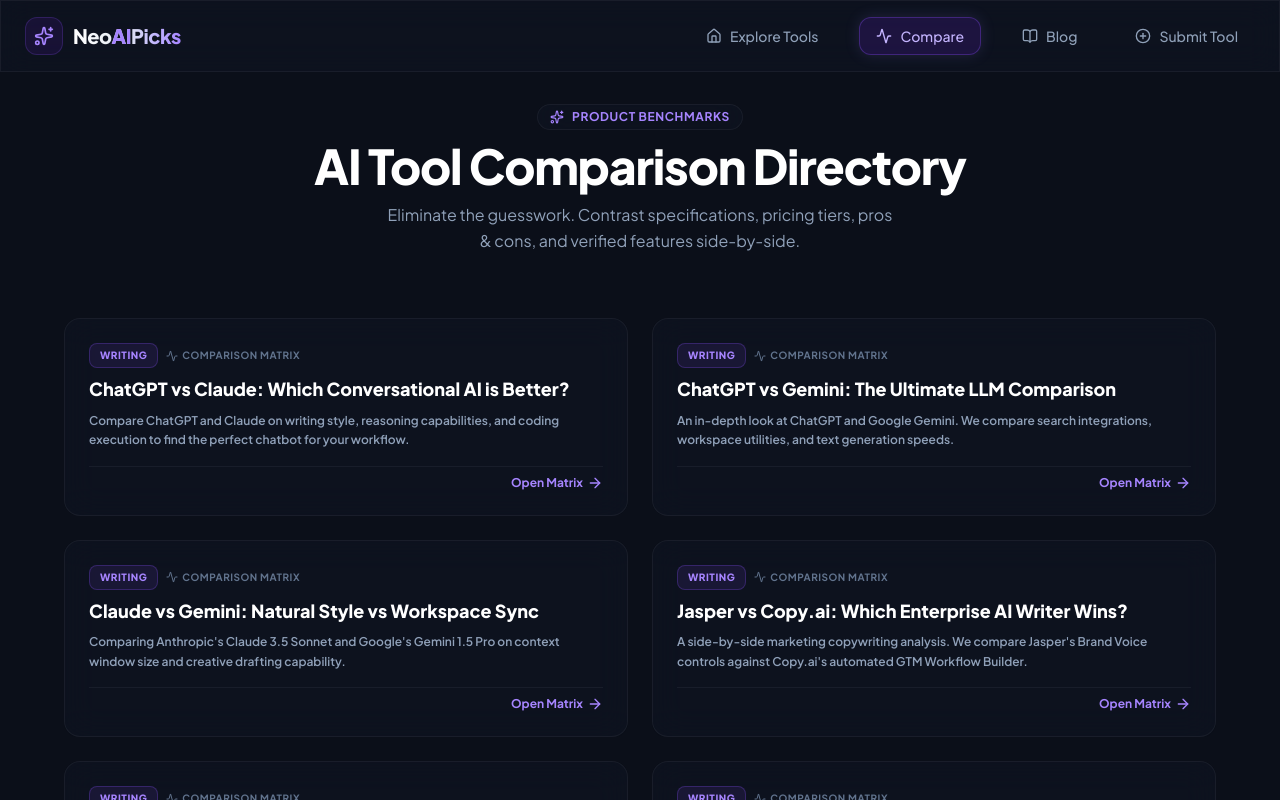
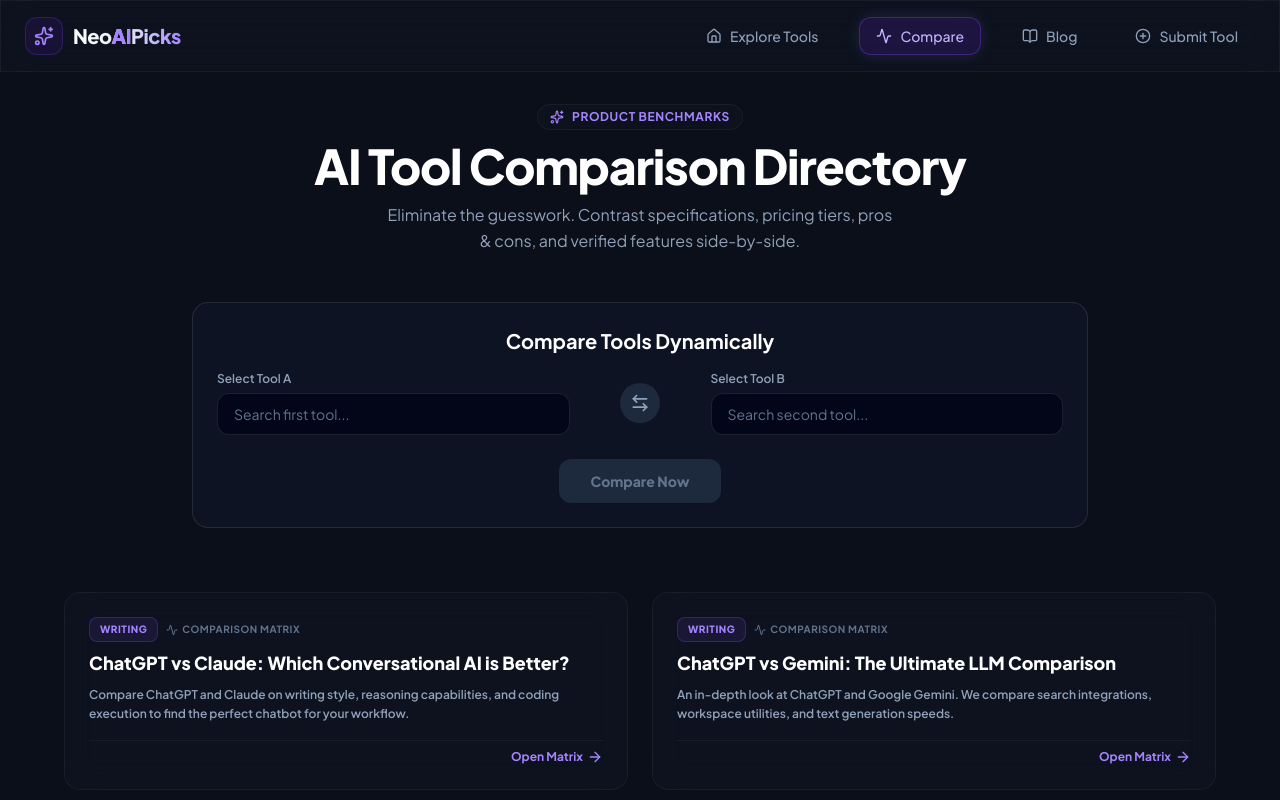
Before and after one commit to repairhub123/neo-ai-picks, a React (Vite) app: page / in a window 1280 px wide. Both pictures are taken after a click on the button "Compare". Shown: the top 800 px of the page. Built offline with nearby package versions, Linux system fonts and the light colour scheme.

Commit message:
Implement Dynamic Compare Builder with searchable dropdowns, duplicate selection prevention, auto-swap, and dynamic routing/rendering support

```diff
--- a/src/App.tsx
+++ b/src/App.tsx
@@ -222,7 +222,7 @@
           />
         );
       case 'compare':
-        return <CompareFeed navigateTo={navigateTo} />;
+        return <CompareFeed tools={tools} navigateTo={navigateTo} />;
       case 'compare-detail':
         return (
           <CompareDetail
--- a/src/pages/CompareFeed.tsx
+++ b/src/pages/CompareFeed.tsx
@@ -1,13 +1,77 @@
-import React from 'react';
+import React, { useState, useEffect, useRef } from 'react';
 import { comparisonPairs } from '../data/comparisons';
-import { ArrowRight, Sparkles, Activity } from 'lucide-react';
+import { ArrowRight, Sparkles, Activity, ArrowLeftRight } from 'lucide-react';
 import SEO from '../components/SEO';
+import type { AITool } from '../components/ToolCard';
 
 interface CompareFeedProps {
+  tools: AITool[];
   navigateTo: (tab: string, arg?: string) => void;
 }
 
-export const CompareFeed: React.FC<CompareFeedProps> = ({ navigateTo }) => {
+export const CompareFeed: React.FC<CompareFeedProps> = ({ tools = [], navigateTo }) => {
+  const [selectedToolA, setSelectedToolA] = useState<AITool | null>(null);
+  const [selectedToolB, setSelectedToolB] = useState<AITool | null>(null);
+  const [searchQueryA, setSearchQueryA] = useState('');
+  const [searchQueryB, setSearchQueryB] = useState('');
+  const [showDropdownA, setShowDropdownA] = useState(false);
+  const [showDropdownB, setShowDropdownB] = useState(false);
+
+  const dropdownRefA = useRef<HTMLDivElement>(null);
+  const dropdownRefB = useRef<HTMLDivElement>(null);
+
+  useEffect(() => {
+    const handleClickOutside = (event: MouseEvent) => {
+      if (dropdownRefA.current && !dropdownRefA.current.contains(event.target as Node)) {
+        setShowDropdownA(false);
+      }
+      if (dropdownRefB.current && !dropdownRefB.current.contains(event.target as Node)) {
+        setShowDropdownB(false);
+      }
+    };
+    document.addEventListener('mousedown', handleClickOutside);
+    return () => {
+      document.removeEventListener('mousedown', handleClickOutside);
+    };
+  }, []);
+
+  const filteredToolsA = tools.filter((t) => {
+    const query = searchQueryA.toLowerCase().trim();
+    const isSelectedInB = selectedToolB && t.id === selectedToolB.id;
+    return !isSelectedInB && (query === '' || t.name.toLowerCase().includes(query) || t.category.toLowerCase().includes(query));
+  });
+
+  const filteredToolsB = tools.filter((t) => {
+    const query = searchQueryB.toLowerCase().trim();
+    const isSelectedInA = selectedToolA && t.id === selectedToolA.id;
+    return !isSelectedInA && (query === '' || t.name.toLowerCase().includes(query) || t.category.toLowerCase().includes(query));
+  });
+
+  const handleSwap = () => {
+    const tempTool = selectedToolA;
+    setSelectedToolA(selectedToolB);
+    setSearchQueryA(selectedToolB ? selectedToolB.name : '');
+    setSelectedToolB(tempTool);
+    setSearchQueryB(tempTool ? tempTool.name : '');
+  };
+
+  const handleCompare = () => {
+    if (!selectedToolA || !selectedToolB) return;
+    const idA = selectedToolA.id;
+    const idB = selectedToolB.id;
+
+    // Check if predefined comparison exists: either idA-vs-idB or idB-vs-idA
+    const existingPair = comparisonPairs.find(
+      (p) => (p.toolAId === idA && p.toolBId === idB) || (p.toolAId === idB && p.toolBId === idA)
+    );
+
+    if (existingPair) {
+      navigateTo(`compare/${existingPair.id}`);
+    } else {
+      navigateTo(`compare/${idA}-vs-${idB}`);
+    }
+  };
+
   // Structured Data: WebPage / Directory Schema
   const directorySchema = {
     "@context": "https://schema.org",
@@ -42,6 +106,115 @@
           <p className="text-sm md:text-base text-slate-400 max-w-lg mx-auto leading-relaxed">
             Eliminate the guesswork. Contrast specifications, pricing tiers, pros & cons, and verified features side-by-side.
           </p>
+        </div>
+
+        {/* COMPARE BUILDER */}
+        <div className="bg-slate-900/60 border border-white/10 rounded-2xl p-6 space-y-4 max-w-4xl mx-auto z-40 relative">
+          <h2 className="text-xl font-bold text-white text-center">Compare Tools Dynamically</h2>
+          <div className="flex flex-col md:flex-row items-center gap-4 justify-between">
+            {/* Tool A Searchable Dropdown */}
+            <div ref={dropdownRefA} className="relative w-full md:w-5/12">
+              <label className="block text-xs font-semibold text-slate-400 mb-1.5">Select Tool A</label>
+              <input
+                type="text"
+                placeholder="Search first tool..."
+                value={searchQueryA}
+                onFocus={() => setShowDropdownA(true)}
+                onChange={(e) => {
+                  setSearchQueryA(e.target.value);
+                  setSelectedToolA(null);
+                  setShowDropdownA(true);
+                }}
+                className="w-full bg-slate-950 border border-white/10 rounded-xl px-4 py-2.5 text-white placeholder-slate-500 focus:outline-none focus:border-violet-500 text-sm"
+              />
+              {showDropdownA && (
+                <div className="absolute top-full left-0 right-0 mt-1.5 z-50 bg-slate-950 border border-white/10 rounded-xl shadow-2xl max-h-60 overflow-y-auto divide-y divide-white/5">
+                  {filteredToolsA.length > 0 ? (
+                    filteredToolsA.map((tool) => (
+                      <div
+                        key={tool.id}
+                        onClick={() => {
+                          setSelectedToolA(tool);
+                          setSearchQueryA(tool.name);
+                          setShowDropdownA(false);
+                        }}
+                        className="px-4 py-2 hover:bg-white/5 cursor-pointer text-slate-300 hover:text-white text-sm flex justify-between"
+                      >
+                        <span className="font-semibold">{tool.name}</span>
+                        <span className="text-xs text-slate-500">{tool.category}</span>
+                      </div>
+                    ))
+                  ) : (
+                    <div className="px-4 py-2 text-slate-500 text-xs text-center">No tools found</div>
+                  )}
+                </div>
+              )}
+            </div>
+
+            {/* Swap Button */}
+            <button
+              onClick={handleSwap}
+              type="button"
+              className="p-2.5 rounded-full bg-slate-800 hover:bg-slate-700 text-slate-400 hover:text-white transition-all cursor-pointer flex-shrink-0"
+              title="Swap selection"
+            >
+              <ArrowLeftRight className="w-5 h-5" />
+            </button>
+
+            {/* Tool B Searchable Dropdown */}
+            <div ref={dropdownRefB} className="relative w-full md:w-5/12">
+              <label className="block text-xs font-semibold text-slate-400 mb-1.5">Select Tool B</label>
+              <input
+                type="text"
+                placeholder="Search second tool..."
+                value={searchQueryB}
+                onFocus={() => setShowDropdownB(true)}
+                onChange={(e) => {
+                  setSearchQueryB(e.target.value);
+                  setSelectedToolB(null);
+                  setShowDropdownB(true);
+                }}
+                className="w-full bg-slate-950 border border-white/10 rounded-xl px-4 py-2.5 text-white placeholder-slate-500 focus:outline-none focus:border-violet-500 text-sm"
+              />
+              {showDropdownB && (
+                <div className="absolute top-full left-0 right-0 mt-1.5 z-50 bg-slate-950 border border-white/10 rounded-xl shadow-2xl max-h-60 overflow-y-auto divide-y divide-white/5">
+                  {filteredToolsB.length > 0 ? (
+                    filteredToolsB.map((tool) => (
+                      <div
+                        key={tool.id}
+                        onClick={() => {
+                          setSelectedToolB(tool);
+                          setSearchQueryB(tool.name);
+                          setShowDropdownB(false);
+                        }}
+                        className="px-4 py-2 hover:bg-white/5 cursor-pointer text-slate-300 hover:text-white text-sm flex justify-between"
+                      >
+                        <span className="font-semibold">{tool.name}</span>
+                        <span className="text-xs text-slate-500">{tool.category}</span>
+                      </div>
+                    ))
+                  ) : (
+                    <div className="px-4 py-2 text-slate-500 text-xs text-center">No tools found</div>
+                  )}
+                </div>
+              )}
+            </div>
+          </div>
+
+          {/* Compare Button */}
+          <div className="flex justify-center pt-2">
+            <button
+              onClick={handleCompare}
+              disabled={!selectedToolA || !selectedToolB}
+              className={`px-8 py-3 rounded-xl font-extrabold text-sm transition-all cursor-pointer ${
+                selectedToolA && selectedToolB
+                  ? 'bg-violet-600 hover:bg-violet-500 text-white shadow-lg shadow-violet-600/25 active:scale-95'
+                  : 'bg-slate-800 text-slate-500 cursor-not-allowed'
+              }`}
+            >
+              Compare Now
+            </button>
+          </div>
         </div>
 
         {/* FEED GRID */}
@@ -81,4 +254,5 @@
     </div>
   );
 };
+
 export default CompareFeed;
```
Also changed, not shown: src/pages/CompareDetail.tsx (+41 -5 lines).
